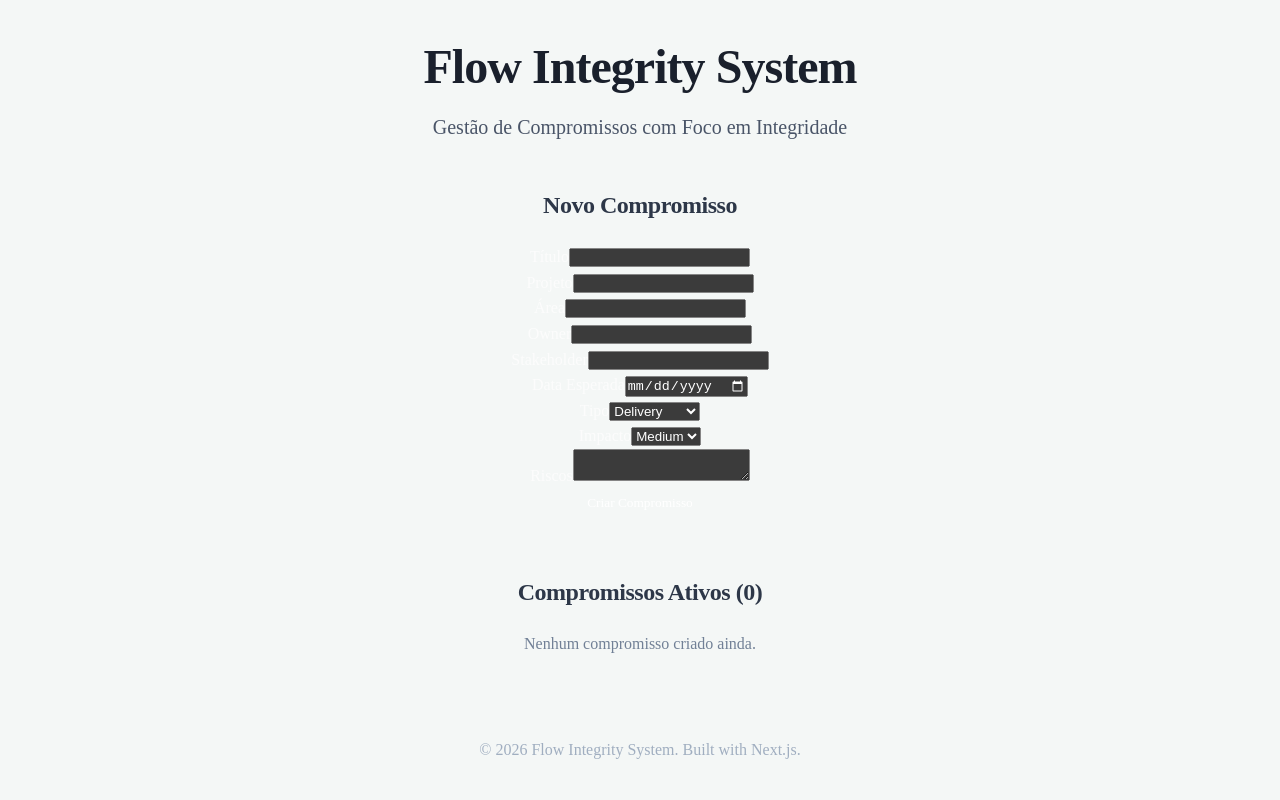
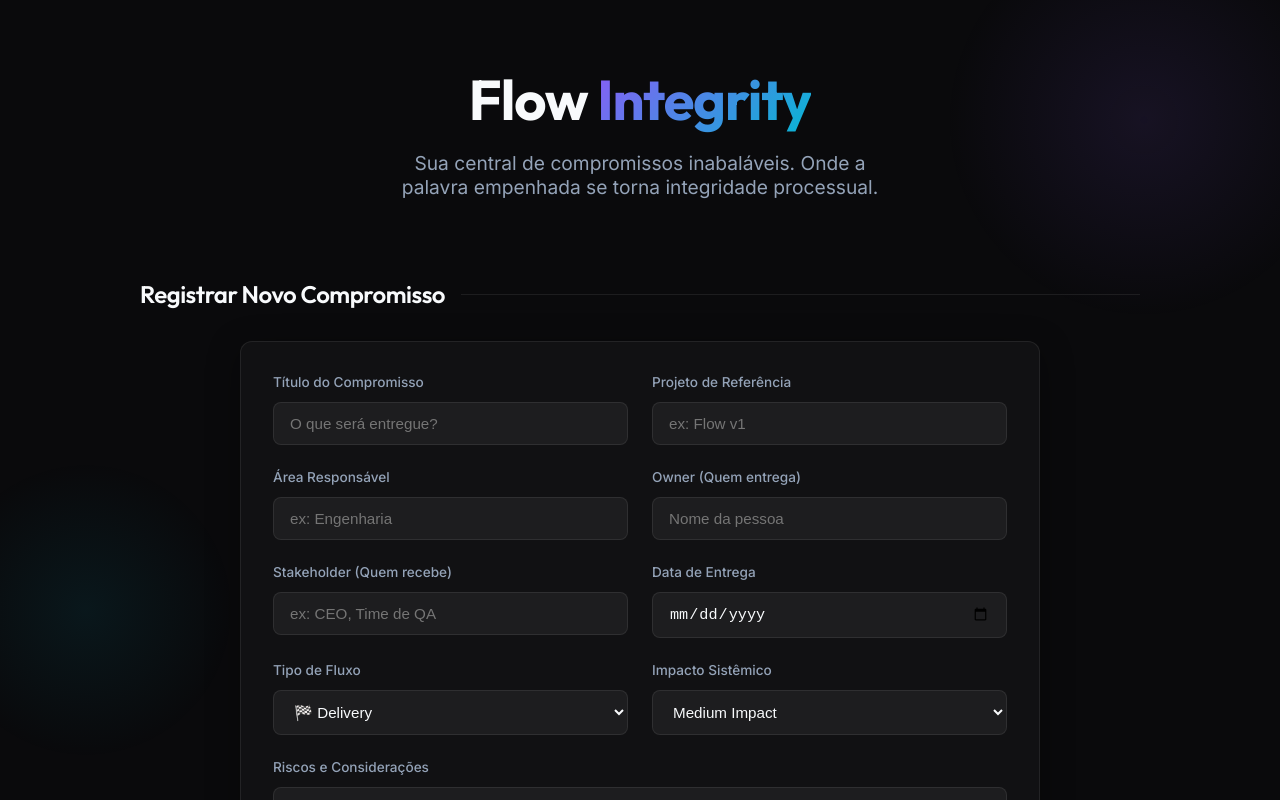
Before and after one commit to dantavs/flow-integrity-system, a Next.js app: page / in a window 1280 px wide. Shown: the top 800 px of the page. Built offline with nearby package versions, Linux system fonts and the light colour scheme.

Commit message:
design: implement premium dark theme with glassmorphism and CORE-014

```diff
--- a/src/app/globals.css
+++ b/src/app/globals.css
@@ -1,32 +1,21 @@
+@import url('https://fonts.googleapis.com/css2?family=Inter:wght@300;400;500;600;700&family=Outfit:wght@300;400;500;600;700&display=swap');
+
 :root {
-  /* Core Palette */
-  --bg-primary: #050505;
-  --bg-secondary: #0a0a0b;
-  --bg-accent: #111113;
-
-  --text-primary: #fcfcfc;
-  --text-secondary: #a0a0a5;
-  --text-muted: #66666e;
-
-  --accent-primary: #8b5cf6; /* Violet */
-  --accent-secondary: #06b6d4; /* Cyan */
-  --accent-tertiary: #ec4899; /* Pink */
-
+  --background: #0a0a0c;
+  --foreground: #f8fafc;
+  --card: rgba(30, 30, 35, 0.7);
+  --card-border: rgba(255, 255, 255, 0.1);
+  --accent-primary: #8b5cf6;
+  --accent-secondary: #06b6d4;
+  --text-primary: #f8fafc;
+  --text-secondary: #94a3b8;
+  --text-muted: #64748b;
   --glass-bg: rgba(255, 255, 255, 0.03);
   --glass-border: rgba(255, 255, 255, 0.08);
-
-  --shadow-sm: 0 1px 2px 0 rgba(0, 0, 0, 0.05);
-  --shadow-md: 0 4px 6px -1px rgba(0, 0, 0, 0.1), 0 2px 4px -1px rgba(0, 0, 0, 0.06);
-  --shadow-lg: 0 10px 15px -3px rgba(0, 0, 0, 0.1), 0 4px 6px -2px rgba(0, 0, 0, 0.05);
-
-  --radius-sm: 0.5rem;
-  --radius-md: 0.75rem;
-  --radius-lg: 1rem;
-  --radius-xl: 1.5rem;
-  --radius-2xl: 2rem;
-
-  --font-sans: var(--font-geist-sans), system-ui, -apple-system, sans-serif;
-  --font-mono: var(--font-geist-mono), ui-monospace, monospace;
+  --radius-lg: 12px;
+  --radius-xl: 20px;
+  --font-main: 'Inter', sans-serif;
+  --font-display: 'Outfit', sans-serif;
 }
 
 * {
@@ -35,92 +24,183 @@
   margin: 0;
 }
 
-html {
-  color-scheme: dark;
-  scroll-behavior: smooth;
-}
-
 body {
-  color: var(--text-primary);
-  background: var(--bg-primary);
-  font-family: var(--font-sans);
+  background-color: var(--background);
+  color: var(--foreground);
+  font-family: var(--font-main);
   -webkit-font-smoothing: antialiased;
-  -moz-osx-font-smoothing: grayscale;
-  line-height: 1.6;
-  min-height: 100vh;
-  position: relative;
   overflow-x: hidden;
 }
 
-/* Abstract Background Shapes */
-body::before,
-body::after {
-  content: "";
-  position: absolute;
-  top: 0;
-  left: 0;
-  right: 0;
-  bottom: 0;
-  z-index: -1;
-  pointer-events: none;
+h1,
+h2,
+h3 {
+  font-family: var(--font-display);
+  letter-spacing: -0.02em;
 }
 
-body::before {
-  background:
-    radial-gradient(circle at 20% 20%, rgba(139, 92, 246, 0.15) 0%, transparent 40%),
-    radial-gradient(circle at 80% 80%, rgba(6, 182, 212, 0.15) 0%, transparent 40%);
-  filter: blur(80px);
+.premium-gradient {
+  background: linear-gradient(135deg, var(--accent-primary), var(--accent-secondary));
+  -webkit-background-clip: text;
+  background-clip: text;
+  -webkit-text-fill-color: transparent;
 }
 
-body::after {
-  background-image: radial-gradient(var(--glass-border) 1px, transparent 1px);
-  background-size: 40px 40px;
-  mask-image: radial-gradient(ellipse at center, black, transparent 80%);
-  opacity: 0.2;
-}
-
-h1, h2, h3, h4, h5, h6 {
-  font-weight: 700;
-  line-height: 1.2;
-  letter-spacing: -0.02em;
-  color: var(--text-primary);
-}
-
-a {
-  color: inherit;
-  text-decoration: none;
-  transition: all 0.2s cubic-bezier(0.4, 0, 0.2, 1);
-}
-
-button {
-  cursor: pointer;
-  border: none;
-  background: transparent;
-  font-family: inherit;
-}
-
-/* Glassmorphism Utility */
-.glass {
+.glass-card {
   background: var(--glass-bg);
   backdrop-filter: blur(12px);
   -webkit-backdrop-filter: blur(12px);
   border: 1px solid var(--glass-border);
-  box-shadow: var(--shadow-lg);
+  border-radius: var(--radius-lg);
+  box-shadow: 0 8px 32px 0 rgba(0, 0, 0, 0.37);
+  transition: all 0.3s cubic-bezier(0.4, 0, 0.2, 1);
 }
 
-/* Animations */
+.glass-card:hover {
+  border-color: rgba(255, 255, 255, 0.15);
+  transform: translateY(-4px);
+}
+
+.input-field {
+  background: rgba(255, 255, 255, 0.05);
+  border: 1px solid var(--glass-border);
+  color: var(--text-primary);
+  padding: 0.75rem 1rem;
+  border-radius: 8px;
+  font-size: 0.95rem;
+  transition: all 0.2s;
+  width: 100%;
+}
+
+.input-field:focus {
+  outline: none;
+  border-color: var(--accent-primary);
+  background: rgba(255, 255, 255, 0.08);
+  box-shadow: 0 0 0 4px rgba(139, 92, 246, 0.1);
+}
+
+.btn-primary {
+  background: linear-gradient(135deg, #8b5cf6, #7c3aed);
+  color: white;
+  border: none;
+  padding: 0.75rem 1.5rem;
+  border-radius: 8px;
+  font-weight: 600;
+  cursor: pointer;
+  transition: all 0.2s;
+  box-shadow: 0 4px 12px rgba(139, 92, 246, 0.3);
+}
+
+.btn-primary:hover {
+  transform: scale(1.02);
+  filter: brightness(1.1);
+  box-shadow: 0 6px 16px rgba(139, 92, 246, 0.4);
+}
+
+.btn-primary:active {
+  transform: scale(0.98);
+}
+
+label {
+  display: block;
+  margin-bottom: 0.5rem;
+  font-size: 0.85rem;
+  font-weight: 500;
+  color: var(--text-secondary);
+}
+
+.status-badge {
+  font-size: 0.75rem;
+  font-weight: 600;
+  padding: 0.25rem 0.6rem;
+  border-radius: 100px;
+  text-transform: uppercase;
+  letter-spacing: 0.05em;
+}
+
+.status-active {
+  background: rgba(16, 185, 129, 0.1);
+  color: #10b981;
+  border: 1px solid rgba(16, 185, 129, 0.2);
+}
+
+.status-backlog {
+  background: rgba(100, 116, 139, 0.1);
+  color: #94a3b8;
+  border: 1px solid rgba(100, 116, 139, 0.2);
+}
+
 @keyframes fadeIn {
-  from { opacity: 0; transform: translateY(10px); }
-  to { opacity: 1; transform: translateY(0); }
+  from {
+    opacity: 0;
+    transform: translateY(10px);
+  }
+
+  to {
+    opacity: 1;
+    transform: translateY(0);
+  }
 }
 
 .animate-fade-in {
-  animation: fadeIn 0.8s ease-out forwards;
+  animation: fadeIn 0.5s ease forwards;
 }
 
-.gradient-text {
-  background: linear-gradient(135deg, var(--accent-primary), var(--accent-secondary), var(--accent-tertiary));
-  -webkit-background-clip: text;
-  -webkit-text-fill-color: transparent;
-  background-clip: text;
+/* Utils */
+.grid {
+  display: grid;
 }
+
+.grid-cols-1 {
+  grid-template-columns: repeat(1, minmax(0, 1fr));
+}
+
+.gap-6 {
+  gap: 1.5rem;
+}
+
+.w-full {
+  width: 100%;
+}
+
+.p-8 {
+  padding: 2rem;
+}
+
+.pt-4 {
+  padding-top: 1rem;
+}
+
+.flex {
+  display: flex;
+}
+
+.flex-col {
+  flex-direction: column;
+}
+
+.justify-between {
+  justify-content: space-between;
+}
+
+.items-center {
+  align-items: center;
+}
+
+.gap-4 {
+  gap: 1rem;
+}
+
+.space-y-6>*+* {
+  margin-top: 1.5rem;
+}
+
+.space-y-1>*+* {
+  margin-top: 0.25rem;
+}
+
+@media (min-width: 768px) {
+  .md\:grid-cols-2 {
+    grid-template-columns: repeat(2, minmax(0, 1fr));
+  }
+}
--- a/src/app/page.tsx
+++ b/src/app/page.tsx
@@ -14,7 +14,7 @@ export default function Home() {
       const existingIds = commitments.map(c => c.id);
       const newCommitment = createCommitment(data, existingIds);
       setCommitments(prev => [...prev, newCommitment]);
-      setMessage('Compromisso criado com sucesso!');
+      setMessage('Fluxo de integridade iniciado com sucesso!');
       setTimeout(() => setMessage(null), 3000);
     } catch (error: any) {
       alert(error.message);
@@ -23,74 +23,112 @@ export default function Home() {
 
   return (
     <div style={{
+      minHeight: '100vh',
+      padding: '4rem 2rem',
       display: 'flex',
       flexDirection: 'column',
       alignItems: 'center',
-      justifyContent: 'center',
-      minHeight: '100vh',
-      padding: '2rem',
-      textAlign: 'center',
-      backgroundColor: '#f4f7f6'
     }}>
-      <header style={{ maxWidth: '800px', marginBottom: '3rem' }}>
-        <h1 style={{ fontSize: '3rem', marginBottom: '1rem', color: '#1a202c' }}>
-          Flow Integrity System
+      {/* Background Decor */}
+      <div style={{
+        position: 'fixed',
+        top: '-10%',
+        right: '-5%',
+        width: '400px',
+        height: '400px',
+        borderRadius: '50%',
+        background: 'radial-gradient(circle, rgba(139, 92, 246, 0.1) 0%, transparent 70%)',
+        zIndex: -1,
+      }} />
+      <div style={{
+        position: 'fixed',
+        bottom: '5%',
+        left: '-5%',
+        width: '300px',
+        height: '300px',
+        borderRadius: '50%',
+        background: 'radial-gradient(circle, rgba(6, 182, 212, 0.08) 0%, transparent 70%)',
+        zIndex: -1,
+      }} />
+
+      <header style={{ width: '100%', maxWidth: '800px', textAlign: 'center', marginBottom: '5rem' }}>
+        <h1 style={{ fontSize: '3.5rem', fontWeight: 700, marginBottom: '1rem' }}>
+          Flow <span className="premium-gradient">Integrity</span>
         </h1>
-        <p style={{ fontSize: '1.25rem', color: '#4a5568' }}>
-          Gestão de Compromissos com Foco em Integridade
+        <p style={{ fontSize: '1.2rem', color: 'var(--text-secondary)', maxWidth: '500px', margin: '0 auto' }}>
+          Sua central de compromissos inabaláveis. Onde a palavra empenhada se torna integridade processual.
         </p>
       </header>
 
-      <main style={{ width: '100%', maxWidth: '600px' }}>
-        <section style={{ marginBottom: '4rem' }}>
-          <h2 style={{ fontSize: '1.5rem', marginBottom: '1.5rem', color: '#2d3748' }}>
-            Novo Compromisso
-          </h2>
+      <main style={{ width: '100%', maxWidth: '1000px', display: 'grid', gridTemplateColumns: '1fr', gap: '4rem' }}>
+        {/* Section: Formulaio */}
+        <section className="animate-fade-in" style={{ animationDelay: '0.1s' }}>
+          <div style={{ display: 'flex', alignItems: 'center', gap: '1rem', marginBottom: '2rem' }}>
+            <h2 style={{ fontSize: '1.5rem', fontWeight: 600 }}>Registrar Novo Compromisso</h2>
+            <div style={{ flex: 1, height: '1px', background: 'var(--glass-border)' }} />
+          </div>
+          <div style={{ maxWidth: '800px', margin: '0 auto' }}>
             <CommitmentForm onSubmit={handleCreateCommitment} />
             {message && (
-            <div style={{
-              marginTop: '1rem',
+              <div className="animate-fade-in" style={{
+                marginTop: '1.5rem',
                 padding: '1rem',
-              backgroundColor: '#c6f6d5',
-              color: '#22543d',
-              borderRadius: '0.375rem'
+                backgroundColor: 'rgba(16, 185, 129, 0.1)',
+                color: '#10b981',
+                borderRadius: '8px',
+                border: '1px solid rgba(16, 185, 129, 0.2)',
+                textAlign: 'center',
+                fontWeight: 500
               }}>
                 {message}
               </div>
             )}
+          </div>
         </section>
 
-        <section>
-          <h2 style={{ fontSize: '1.5rem', marginBottom: '1.5rem', color: '#2d3748' }}>
-            Compromissos Ativos ({commitments.length})
-          </h2>
-          <div style={{ textAlign: 'left', display: 'flex', flexDirection: 'column', gap: '1rem' }}>
+        {/* Section: Listagem */}
+        <section className="animate-fade-in" style={{ animationDelay: '0.3s' }}>
+          <div style={{ display: 'flex', alignItems: 'center', gap: '1rem', marginBottom: '2rem' }}>
+            <h2 style={{ fontSize: '1.5rem', fontWeight: 600 }}>Compromissos Ativos ({commitments.length})</h2>
+            <div style={{ flex: 1, height: '1px', background: 'var(--glass-border)' }} />
+          </div>
+
+          <div style={{
+            display: 'grid',
+            gridTemplateColumns: 'repeat(auto-fill, minmax(320px, 1fr))',
+            gap: '1.5rem'
+          }}>
             {commitments.length === 0 ? (
-              <p style={{ color: '#718096', textAlign: 'center' }}>Nenhum compromisso criado ainda.</p>
+              <div className="glass-card" style={{ padding: '3rem', textAlign: 'center', color: 'var(--text-muted)', gridColumn: '1 / -1' }}>
+                <p>Nenhum fluxo de integridade monitorado no momento.</p>
+              </div>
             ) : (
-              commitments.map(c => (
-                <div key={c.id} style={{
-                  padding: '1rem',
-                  backgroundColor: 'white',
-                  borderRadius: '0.5rem',
-                  boxShadow: '0 1px 3px rgba(0,0,0,0.1)'
-                }}>
-                  <div style={{ fontWeight: 'bold', fontSize: '1.1rem' }}>{c.titulo}</div>
-                  <div style={{ fontSize: '0.9rem', color: '#718096' }}>
-                    {c.projeto} | {c.area} | Stakeholder: {c.stakeholder}
-                  </div>
-                  <div style={{ marginTop: '0.5rem', display: 'flex', justifyContent: 'space-between' }}>
-                    <span style={{
-                      padding: '0.2rem 0.5rem',
-                      backgroundColor: '#edf2f7',
-                      borderRadius: '0.25rem',
-                      fontSize: '0.8rem'
-                    }}>
+              commitments.map((c, i) => (
+                <div key={c.id} className="glass-card p-6 flex flex-col justify-between" style={{ animationDelay: `${0.4 + i * 0.1}s` }}>
+                  <div>
+                    <div style={{ display: 'flex', justifyContent: 'space-between', alignItems: 'flex-start', marginBottom: '1rem' }}>
+                      <span className={`status-badge ${c.status === 'ACTIVE' ? 'status-active' : 'status-backlog'}`}>
                         {c.status}
                       </span>
-                    <span style={{ fontSize: '0.8rem' }}>
-                      Expira em: {new Date(c.dataEsperada).toLocaleDateString()}
+                      <span style={{ fontSize: '0.75rem', color: 'var(--text-muted)' }}>ID: #{c.id}</span>
+                    </div>
+                    <h3 style={{ fontSize: '1.25rem', marginBottom: '0.5rem', fontWeight: 600 }}>{c.titulo}</h3>
+                    <p style={{ fontSize: '0.9rem', color: 'var(--text-secondary)', marginBottom: '1rem' }}>
+                      {c.projeto} • {c.area}
+                    </p>
+                  </div>
+
+                  <div style={{ marginTop: 'auto', paddingTop: '1rem', borderTop: '1px solid var(--glass-border)' }}>
+                    <div style={{ display: 'flex', justifyContent: 'space-between', fontSize: '0.8rem', color: 'var(--text-secondary)' }}>
+                      <span>Stakeholder: <strong style={{ color: 'var(--text-primary)' }}>{c.stakeholder}</strong></span>
+                      <span>Owner: <strong style={{ color: 'var(--text-primary)' }}>{c.owner}</strong></span>
+                    </div>
+                    <div style={{ marginTop: '0.8rem', display: 'flex', alignItems: 'center', gap: '0.5rem', fontSize: '0.85rem' }}>
+                      <span>📅</span>
+                      <span style={{ fontWeight: 500, color: 'var(--accent-secondary)' }}>
+                        {new Date(c.dataEsperada).toLocaleDateString('pt-BR')}
                       </span>
+                    </div>
                   </div>
                 </div>
               ))
@@ -99,8 +137,8 @@ export default function Home() {
         </section>
       </main>
 
-      <footer style={{ marginTop: '5rem', color: '#a0aec0' }}>
-        <p>&copy; 2026 Flow Integrity System. Built with Next.js.</p>
+      <footer style={{ marginTop: '8rem', color: 'var(--text-muted)', fontSize: '0.85rem' }}>
+        <p>&copy; 2026 Flow Integrity System. A cultura de compromisso levada a sério.</p>
       </footer>
     </div>
   );
--- a/src/components/CommitmentForm.tsx
+++ b/src/components/CommitmentForm.tsx
@@ -36,128 +36,139 @@ const CommitmentForm: React.FC<CommitmentFormProps> = ({ onSubmit }) => {
     };
 
     return (
-        <form onSubmit={handleSubmit} className="p-4 border rounded shadow-md space-y-4 max-w-lg bg-white text-black">
-            <div className="flex flex-col">
-                <label htmlFor="titulo">Título</label>
+        <form onSubmit={handleSubmit} className="glass-card p-8 space-y-6 w-full animate-fade-in">
+            <div className="grid grid-cols-1 md:grid-cols-2 gap-6">
+                <div className="space-y-1">
+                    <label htmlFor="titulo">Título do Compromisso</label>
                     <input
                         type="text"
                         id="titulo"
                         name="titulo"
+                        placeholder="O que será entregue?"
                         value={formData.titulo}
                         onChange={handleChange}
-                    className="border p-2 rounded"
+                        className="input-field"
                         required
                     />
                 </div>
 
-            <div className="flex flex-col">
-                <label htmlFor="projeto">Projeto</label>
+                <div className="space-y-1">
+                    <label htmlFor="projeto">Projeto de Referência</label>
                     <input
                         type="text"
                         id="projeto"
                         name="projeto"
+                        placeholder="ex: Flow v1"
                         value={formData.projeto}
                         onChange={handleChange}
-                    className="border p-2 rounded"
+                        className="input-field"
                     />
                 </div>
 
-            <div className="flex flex-col">
-                <label htmlFor="area">Área</label>
+                <div className="space-y-1">
+                    <label htmlFor="area">Área Responsável</label>
                     <input
                         type="text"
                         id="area"
                         name="area"
+                        placeholder="ex: Engenharia"
                         value={formData.area}
                         onChange={handleChange}
-                    className="border p-2 rounded"
+                        className="input-field"
                     />
                 </div>
 
-            <div className="flex flex-col">
-                <label htmlFor="owner">Owner</label>
+                <div className="space-y-1">
+                    <label htmlFor="owner">Owner (Quem entrega)</label>
                     <input
                         type="text"
                         id="owner"
                         name="owner"
+                        placeholder="Nome da pessoa"
                         value={formData.owner}
                         onChange={handleChange}
-                    className="border p-2 rounded"
+                        className="input-field"
                         required
                     />
                 </div>
 
-            <div className="flex flex-col">
-                <label htmlFor="stakeholder">Stakeholder</label>
+                <div className="space-y-1">
+                    <label htmlFor="stakeholder">Stakeholder (Quem recebe)</label>
                     <input
                         type="text"
                         id="stakeholder"
                         name="stakeholder"
+                        placeholder="ex: CEO, Time de QA"
                         value={formData.stakeholder}
                         onChange={handleChange}
-                    className="border p-2 rounded"
+                        className="input-field"
                         required
                     />
                 </div>
 
-            <div className="flex flex-col">
-                <label htmlFor="dataEsperada">Data Esperada</label>
+                <div className="space-y-1">
+                    <label htmlFor="dataEsperada">Data de Entrega</label>
                     <input
                         type="date"
                         id="dataEsperada"
                         name="dataEsperada"
                         onChange={handleChange}
-                    className="border p-2 rounded"
+                        className="input-field"
                         required
                     />
                 </div>
 
-            <div className="flex flex-col">
-                <label htmlFor="tipo">Tipo</label>
+                <div className="space-y-1">
+                    <label htmlFor="tipo">Tipo de Fluxo</label>
                     <select
                         id="tipo"
                         name="tipo"
                         value={formData.tipo}
                         onChange={handleChange}
-                    className="border p-2 rounded"
+                        className="input-field"
                     >
-                    <option value="DELIVERY">Delivery</option>
-                    <option value="ALIGNMENT">Alignment</option>
-                    <option value="DECISION">Decision</option>
-                    <option value="OP">Operational</option>
+                        <option value="DELIVERY">🏁 Delivery</option>
+                        <option value="ALIGNMENT">🤝 Alignment</option>
+                        <option value="DECISION">⚖️ Decision</option>
+                        <option value="OP">⚙️ Operational</option>
                     </select>
                 </div>
 
-            <div className="flex flex-col">
-                <label htmlFor="impacto">Impacto</label>
+                <div className="space-y-1">
+                    <label htmlFor="impacto">Impacto Sistêmico</label>
                     <select
                         id="impacto"
                         name="impacto"
                         value={formData.impacto}
                         onChange={handleChange}
-                    className="border p-2 rounded"
+                        className="input-field"
                     >
-                    <option value="LOW">Low</option>
-                    <option value="MEDIUM">Medium</option>
-                    <option value="HIGH">High</option>
+                        <option value="LOW">Low Impact</option>
+                        <option value="MEDIUM">Medium Impact</option>
+                        <option value="HIGH">High Impact</option>
                         <option value="CRITICAL">Critical</option>
                     </select>
                 </div>
+            </div>
 
-            <div className="flex flex-col">
-                <label htmlFor="riscos">Riscos</label>
+            <div className="space-y-1">
+                <label htmlFor="riscos">Riscos e Considerações</label>
                 <textarea
                     id="riscos"
                     name="riscos"
+                    placeholder="Algo que possa impedir a entrega?"
                     value={formData.riscos}
                     onChange={handleChange}
-                    className="border p-2 rounded"
+                    className="input-field"
+                    style={{ minHeight: '100px', resize: 'vertical' }}
                 />
             </div>
 
-            <button type="submit" className="bg-blue-600 text-white p-2 rounded hover:bg-blue-700 transition-colors">
-                Criar Compromisso
+            <div className="pt-4">
+                <button type="submit" className="btn-primary w-full">
+                    Garantir Compromisso
                 </button>
+            </div>
         </form>
     );
 };
```
Also changed, not shown: 2 other files (tests, documents, lock files or other folders). Lines whose indentation alone changed are shown as unchanged.
